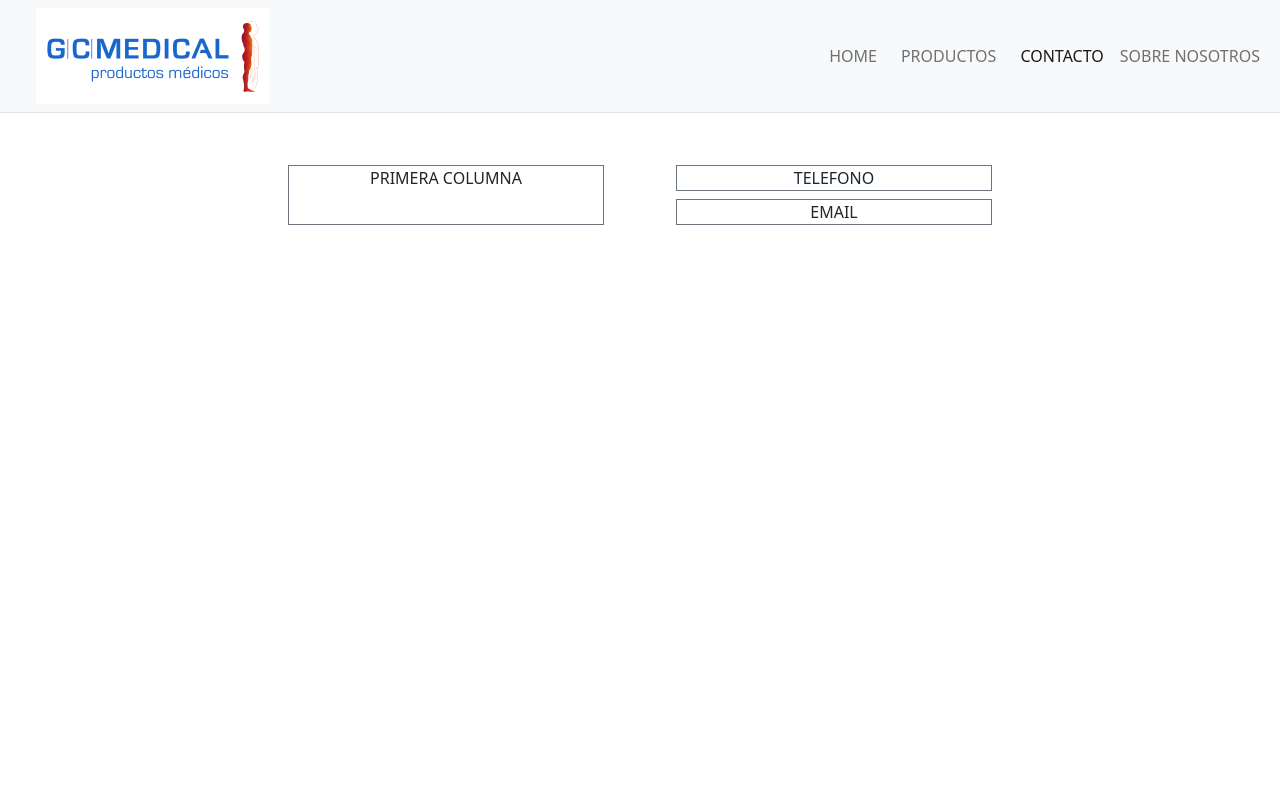
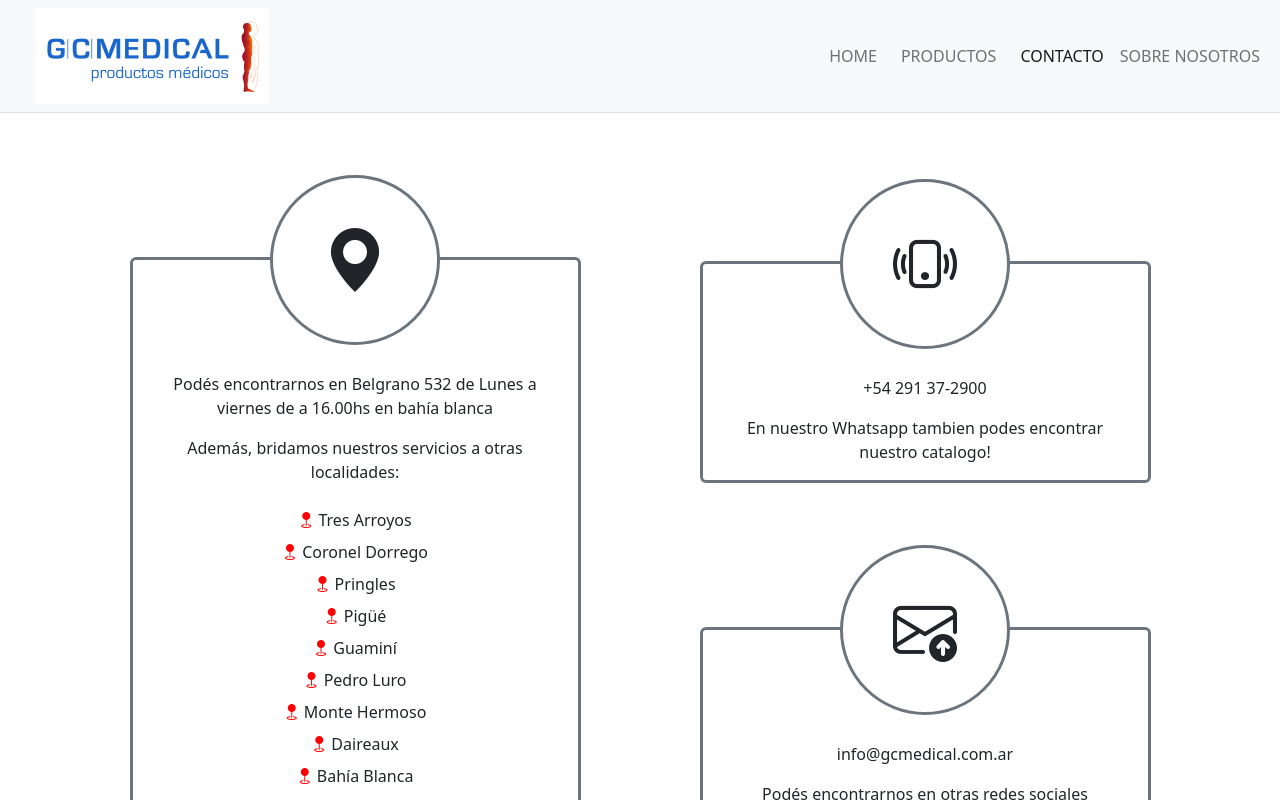
Before and after one commit to florencianionquepan/gc-medical, a React (Vite) app: page /contacto in a window 1280 px wide. Shown: the top 800 px of the page. Built offline with nearby package versions, Linux system fonts and the light colour scheme.

Commit message:
ajuste de estilos

```diff
--- a/src/contact/BigIcon.jsx
+++ b/src/contact/BigIcon.jsx
@@ -4,8 +4,8 @@ export const BigIcon = ({iconClass}) => {
         <div className="border border-secondary border-3 rounded-circle w-50 mx-auto
         d-flex justify-content-center align-items-center
         position-absolute top-0 start-50 translate-middle bg-body"
-        style={{ aspectRatio: '1 / 1'}}>
-        <i className={iconClass} style={{ fontSize: '5rem'}}></i>
+        style={{ aspectRatio: '1 / 1', maxWidth: '170px', '@media (min-width: 1250px)': ''}}>
+        <i className={iconClass} style={{ fontSize: '400%'}}></i>
         </div>
     </>
   )
--- a/src/contact/ContactPage.jsx
+++ b/src/contact/ContactPage.jsx
@@ -1,28 +1,31 @@
 import React from 'react'
+import { ItemLocation } from './ItemLocation'
+import { ItemPhone } from './ItemPhone'
+import { ItemEmail } from './ItemEmail'
 
 export const ContactPage = () => {
   return (
     <>
       <div className='container-md my-5 text-center mx-auto'>
-        <div className='row justify-content-center'>
+        <div className='row justify-content-center mt-5'>
           {/* Primera columna */}
-          <div className="col-lg-4 m-1">
-            <div className="row justify-content-center h-100">
-              <div className="col-10 h-100 border border-secondary">
-                    PRIMERA COLUMNA
+          <div className="col-12 col-sm-10 col-lg-6 col-xxl-5 mt-5">
+            <div className="row justify-content-center h-100 mt-5 mb-1 mb-md-5">
+              <div className="col-10 h-100">
+                    <ItemLocation/>
               </div>
             </div>
           </div>
 
           {/* Segunda columna */}
-          <div className="col-lg-4 mx-1">
-            <div className="row justify-content-center">
-              <div className="col-10 border border-secondary my-1">
-                    TELEFONO
+          <div className="col-12 col-sm-10 col-lg-6 col-xxl-5">
+            <div className="row justify-content-center my-5 my-md-1">
+              <div className="col-10 my-5">
+                    <ItemPhone/>
               </div>
 
-              <div className="col-10 border border-secondary my-1">
-                    EMAIL
+              <div className="col-10 my-5">
+                    <ItemEmail/>
               </div>
 
             </div>
```
